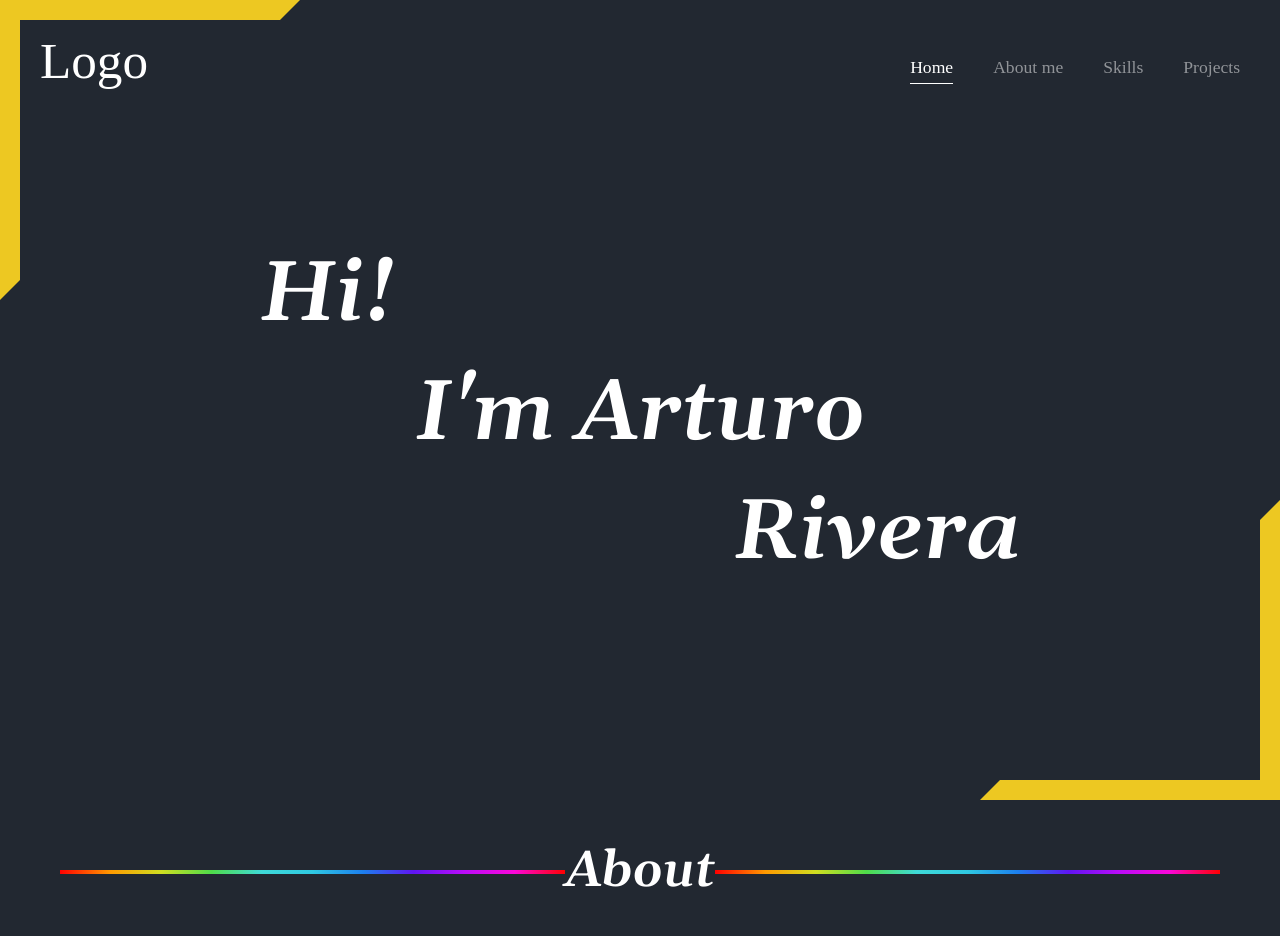
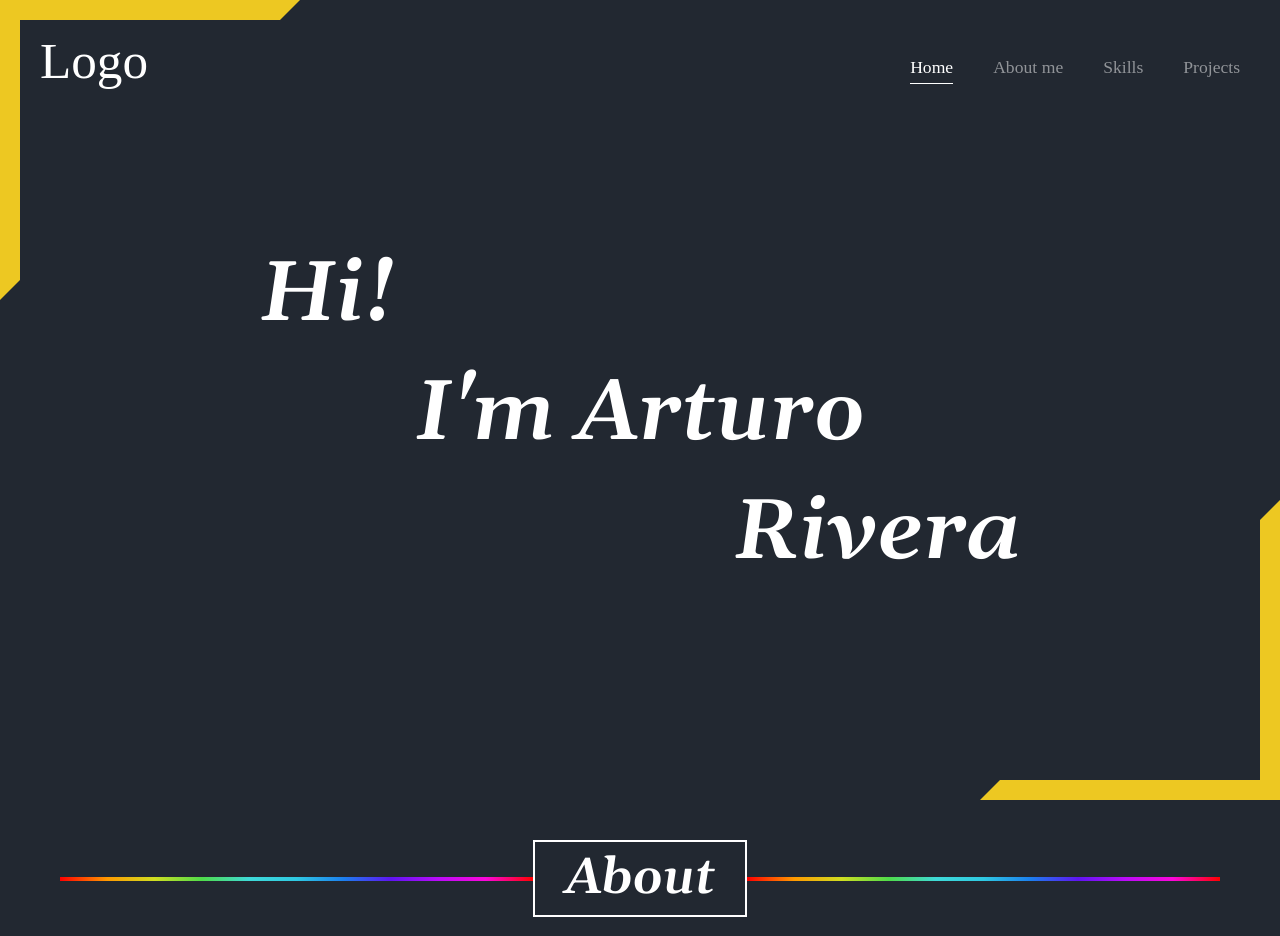
Before and after one commit to Houser97/Portfolio, a React (Create React App) app: page / in a window 1280 px wide. Shown: the top 936 px of the page. Built offline with nearby package versions, Linux system fonts and the light colour scheme.

Commit message:
Wrap title text in div and style its border

```diff
--- a/src/components/About.js
+++ b/src/components/About.js
@@ -10,7 +10,7 @@ export const About = () => {
         <div className='app_about-subcontainer'>
             <h1 className='about-title'>
               <span className='color-line-left color-line'></span>
-              About
+              <div className='section-title-container'>About</div>
               <span className='color-line-right color-line'></span>
             </h1>
             <div className='personal-data-container'>
--- a/src/styles/About.css
+++ b/src/styles/About.css
@@ -46,6 +46,11 @@
     width: 100%;
     height: 4px;
     background: linear-gradient(90deg, rgba(255,0,0,1) 0%, rgba(255,154,0,1) 10%, rgba(208,222,33,1) 20%, rgba(79,220,74,1) 30%, rgba(63,218,216,1) 40%, rgba(47,201,226,1) 50%, rgba(28,127,238,1) 60%, rgba(95,21,242,1) 70%, rgba(186,12,248,1) 80%, rgba(251,7,217,1) 90%, rgba(255,0,0,1) 100%);
+}
+
+.section-title-container{
+    padding: 5px 30px;
+    border: 2px solid white;
 }
 
 .personal-data-container{
```
